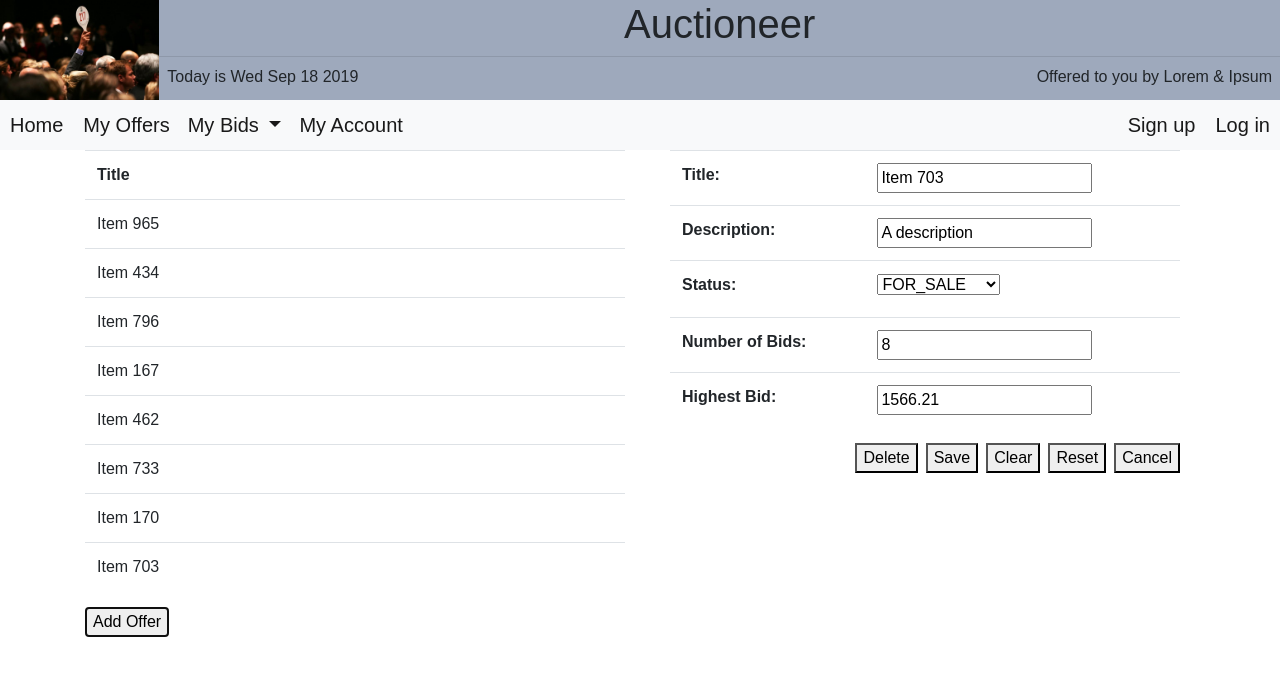
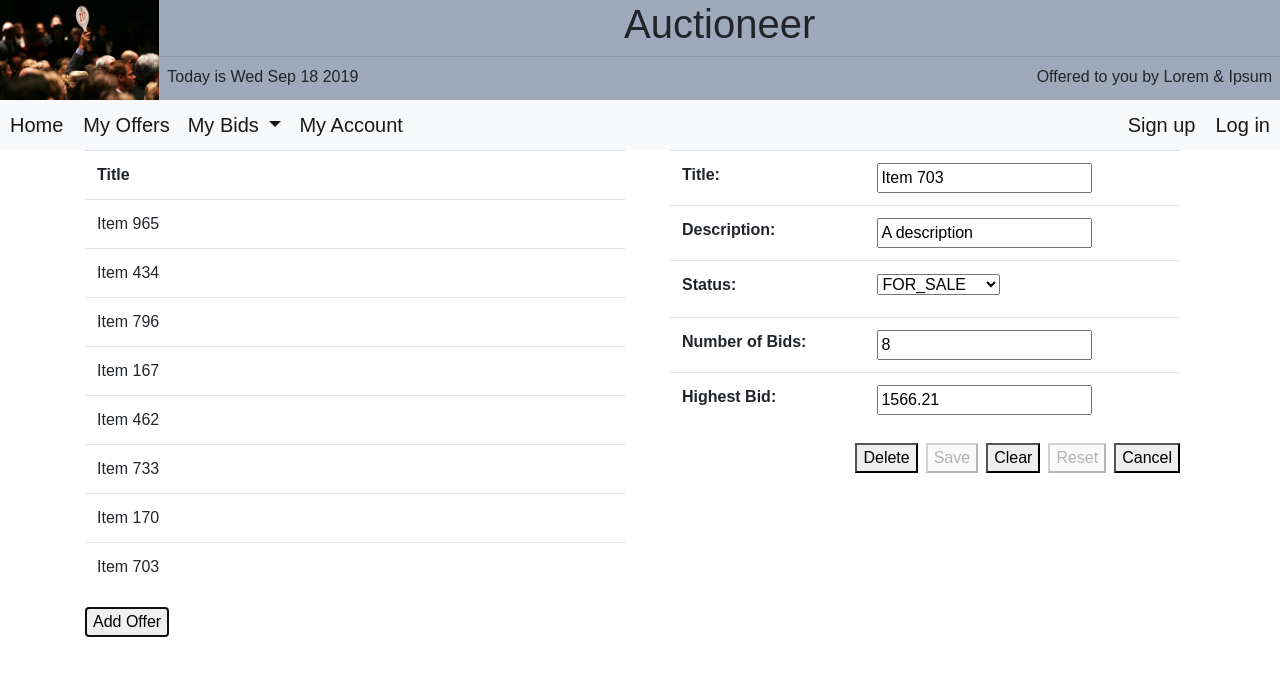
Before and after one commit to Sandervdk/Angular_Auctioneer, an Angular app in the folder auctioneer/: page / in a window 1280 px wide. Both pictures are taken after a click on the button "Add Offer". Shown: the top 676 px of the page. Built offline with nearby package versions, Linux system fonts and the light colour scheme.

Commit message:
3.3: attempt implementation of disabled
Also added an elseBlock for when nothing is selected

```diff
--- a/auctioneer/src/app/components/offers/Offers3/details/details3.component.html
+++ b/auctioneer/src/app/components/offers/Offers3/details/details3.component.html
@@ -5,20 +5,20 @@
         <tr>
           <th>Title:</th>
           <td>
-            <input type="text" [(ngModel)]="offer.title">
+            <input type="text" [(ngModel)]="offer.title" (keyup)="noChange = false">
           </td>
         </tr>
         <tr>
           <th>Description:</th>
           <td>
-            <input type="text" [(ngModel)]="offer.description">
+            <input type="text" [(ngModel)]="offer.description" (keyup)="noChange = false">
           </td>
         </tr>
         <tr>
           <th>Status:</th>
           <td>
             <label>
-              <select [(ngModel)]="offer.auctionStatus">
+              <select [(ngModel)]="offer.auctionStatus" (change)="noChange = false">
                 <option>{{auctionStatus.NEW}}</option>
                 <option>{{auctionStatus.CLOSED}}</option>
                 <option>{{auctionStatus.DELIVERED}}</option>
@@ -34,21 +34,21 @@
         <tr>
           <th>Number of Bids:</th>
           <td>
-            <input type="number" [(ngModel)]="offer.numberOfBids">
+            <input type="number" [(ngModel)]="offer.numberOfBids" (keyup)="noChange = false">
           </td>
         </tr>
         <tr>
           <th>Highest Bid:</th>
           <td>
-            <input type="number" [(ngModel)]="offer.valueHighestBid">
+            <input type="number" [(ngModel)]="offer.valueHighestBid" (keyup)="noChange = false">
           </td>
         </tr>
       </table>
       <button class="float-right" (click)="cancelChanges()">Cancel</button>
-      <button class="float-right mr-2" (click)="resetOffer()">Reset</button>
+      <button class="float-right mr-2" [disabled]="noChange" (click)="resetOffer()">Reset</button>
       <button class="float-right mr-2" (click)="clearOffer()">Clear</button>
-      <button class="float-right mr-2" (click)="saveOffer()">Save</button>
-      <button class="float-right mr-2" (click)="deleteOffer()">Delete</button>
+      <button class="float-right mr-2" [disabled]="noChange" (click)="saveOffer()">Save</button>
+      <button class="float-right mr-2" [disabled]="!noChange" (click)="deleteOffer()">Delete</button>
     </div>
   </div>
 </div>
--- a/auctioneer/src/app/components/offers/Offers3/details/details3.component.ts
+++ b/auctioneer/src/app/components/offers/Offers3/details/details3.component.ts
@@ -16,6 +16,7 @@ export class Details3Component implements OnInit {
   @Output() emitDelete: EventEmitter<any> = new EventEmitter<any>();
   @Output() emitChange: EventEmitter<Offer> = new EventEmitter<Offer>();
   auctionStatus = AuctionStatus;
+  noChange: boolean = true;
 
   constructor(private offersService: OffersService) { }
 
@@ -31,10 +32,12 @@ export class Details3Component implements OnInit {
   }
 
   clearOffer() {
+    this.noChange = false;
     this.emitClear.emit(null);
   }
 
   resetOffer() {
+    this.noChange = true;
     this.emitReset.emit(null);
   }
 
--- a/auctioneer/src/app/components/offers/Offers3/offers3.component.html
+++ b/auctioneer/src/app/components/offers/Offers3/offers3.component.html
@@ -15,7 +15,7 @@
     </div>
     <div class="col">
       <div>
-        <app-details3 *ngIf="offerSelected"
+        <app-details3 *ngIf="offerSelected; else elseBlock"
                       [offer]="selectedOfferCopy"
                       (emitDelete)="deleteOffer()"
                       (emitChange)="updateOffer($event)"
@@ -23,6 +23,7 @@
                       (emitReset)="resetOffer()"
                       (emitCancel)="cancelChanges()">
         </app-details3>
+        <ng-template #elseBlock><br>Select an offer on the left.</ng-template>
       </div>
     </div>
   </div>
```
